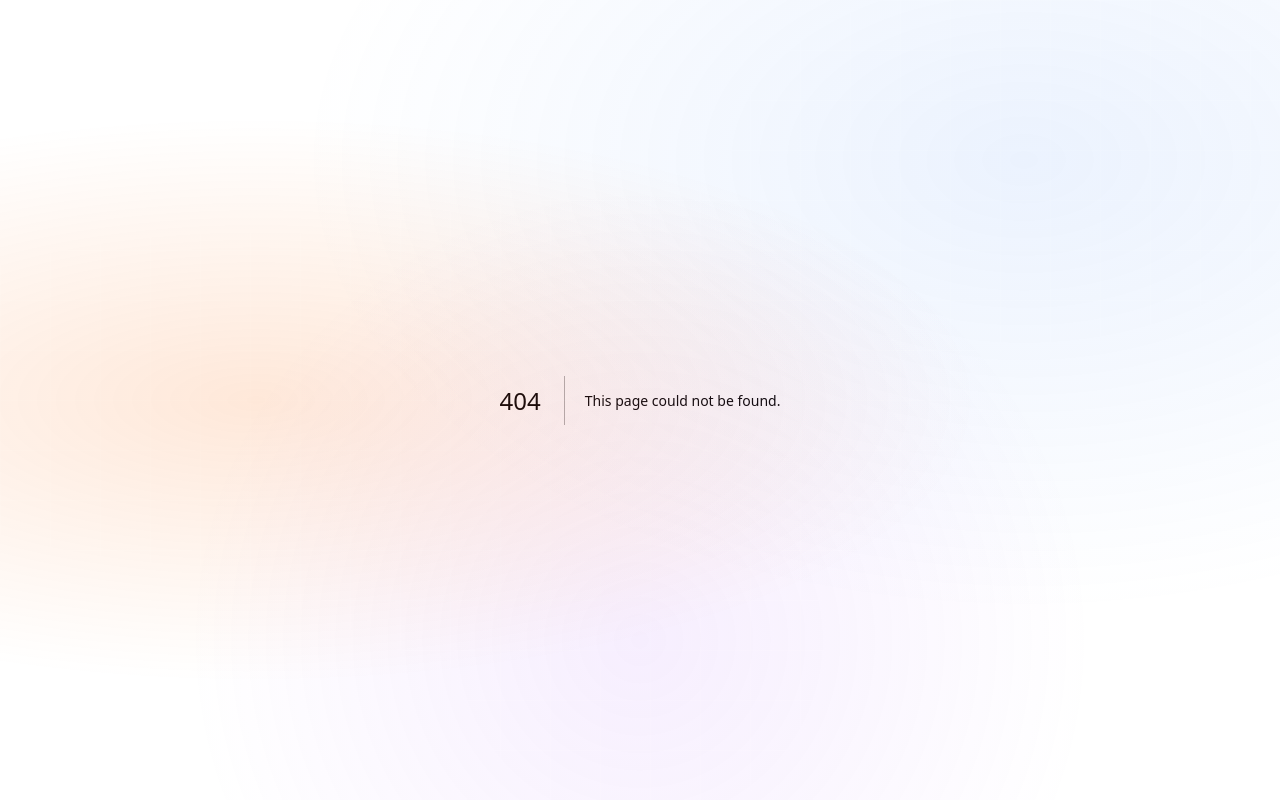
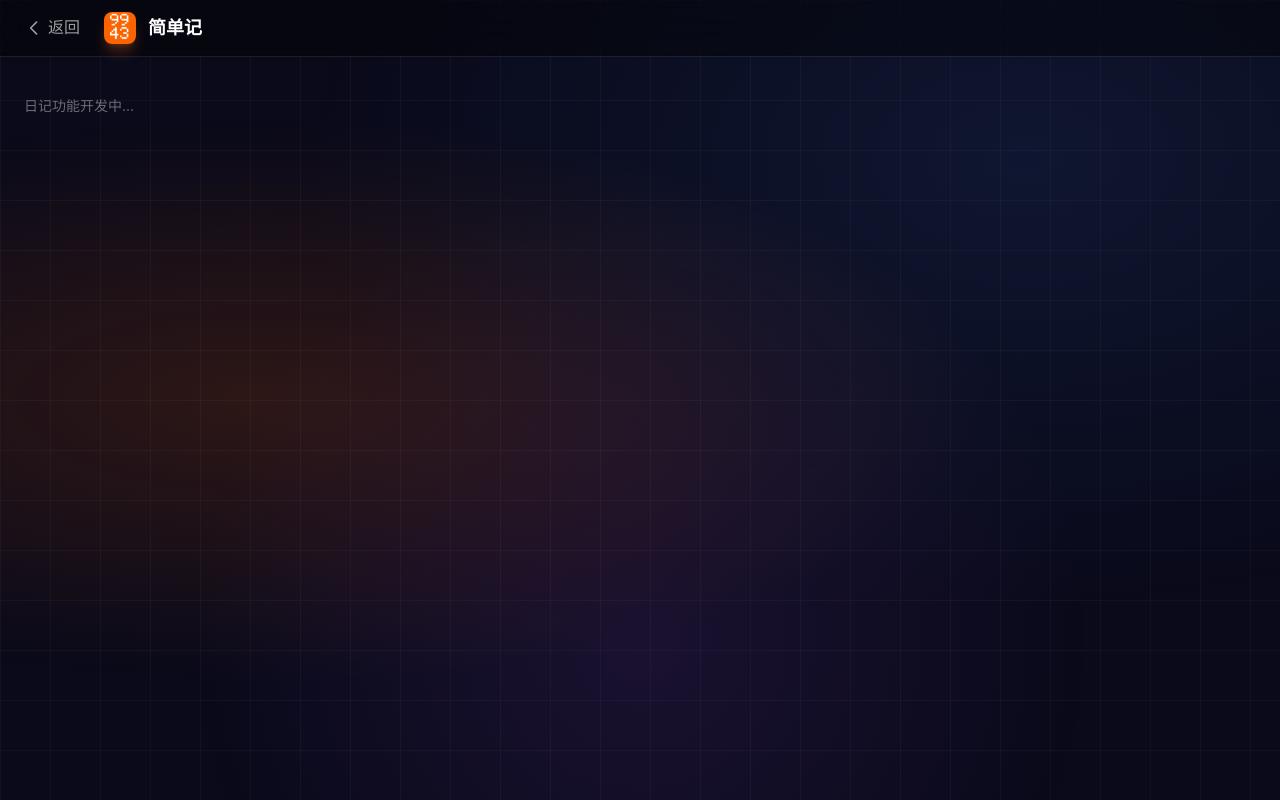
Before and after one commit to fuermosi314/9943website, a Next.js app: page /tools/simple-note in a window 1280 px wide. Before the commit this address had no page. Built offline with nearby package versions, Linux system fonts and the light colour scheme.

Commit message:
feat(simple-note): create page shell with header

```diff
--- /dev/null
+++ b/app/tools/simple-note/page.tsx
@@ -0,0 +1,51 @@
+'use client';
+
+import { useState, useEffect, useCallback, useRef } from 'react';
+import BackButton from '@/components/BackButton';
+import {
+  type DiaryEntry, type Mood, type PhotoRef,
+  addEntry, updateEntry, deleteEntry,
+  getEntriesByDate, getAllDatesWithEntries,
+  addPhoto, getPhoto, deletePhotosByEntryId,
+  generateThumbnail,
+} from '@/lib/simple-note-db';
+
+const MOODS: { value: Mood; emoji: string; color: string; label: string }[] = [
+  { value: 'happy', emoji: '😊', color: '#FFD93D', label: '开心' },
+  { value: 'excited', emoji: '🤩', color: '#FF6B6B', label: '兴奋' },
+  { value: 'normal', emoji: '😐', color: '#A0A0A0', label: '普通' },
+  { value: 'sad', emoji: '😢', color: '#74B9FF', label: '难过' },
+  { value: 'angry', emoji: '😠', color: '#E17055', label: '生气' },
+];
+
+function getMoodInfo(mood: Mood) {
+  return MOODS.find(m => m.value === mood) || MOODS[2];
+}
+
+function formatDate(date: string) {
+  const d = new Date(date);
+  return `${d.getFullYear()}年${d.getMonth() + 1}月${d.getDate()}日`;
+}
+
+function formatTime(ts: number) {
+  return new Date(ts).toLocaleTimeString('zh-CN', { hour: '2-digit', minute: '2-digit' });
+}
+
+export default function SimpleNotePage() {
+  return (
+    <div className="min-h-screen relative z-10">
+      <header className="fixed top-0 left-0 right-0 z-50 bg-black/40 backdrop-blur-xl border-b border-white/10">
+        <div className="max-w-7xl mx-auto px-6 py-3 flex items-center">
+          <BackButton toolId="simple-note" />
+          <div className="flex items-center space-x-3">
+            <img src="/logo.png" alt="9943" className="w-8 h-8 rounded-lg shadow-lg shadow-orange-500/30" />
+            <h1 className="text-lg font-semibold text-white">简单记</h1>
+          </div>
+        </div>
+      </header>
+      <main className="max-w-7xl mx-auto px-6 pt-24 pb-16">
+        <p className="text-white/40 text-sm">日记功能开发中...</p>
+      </main>
+    </div>
+  );
+}
```
